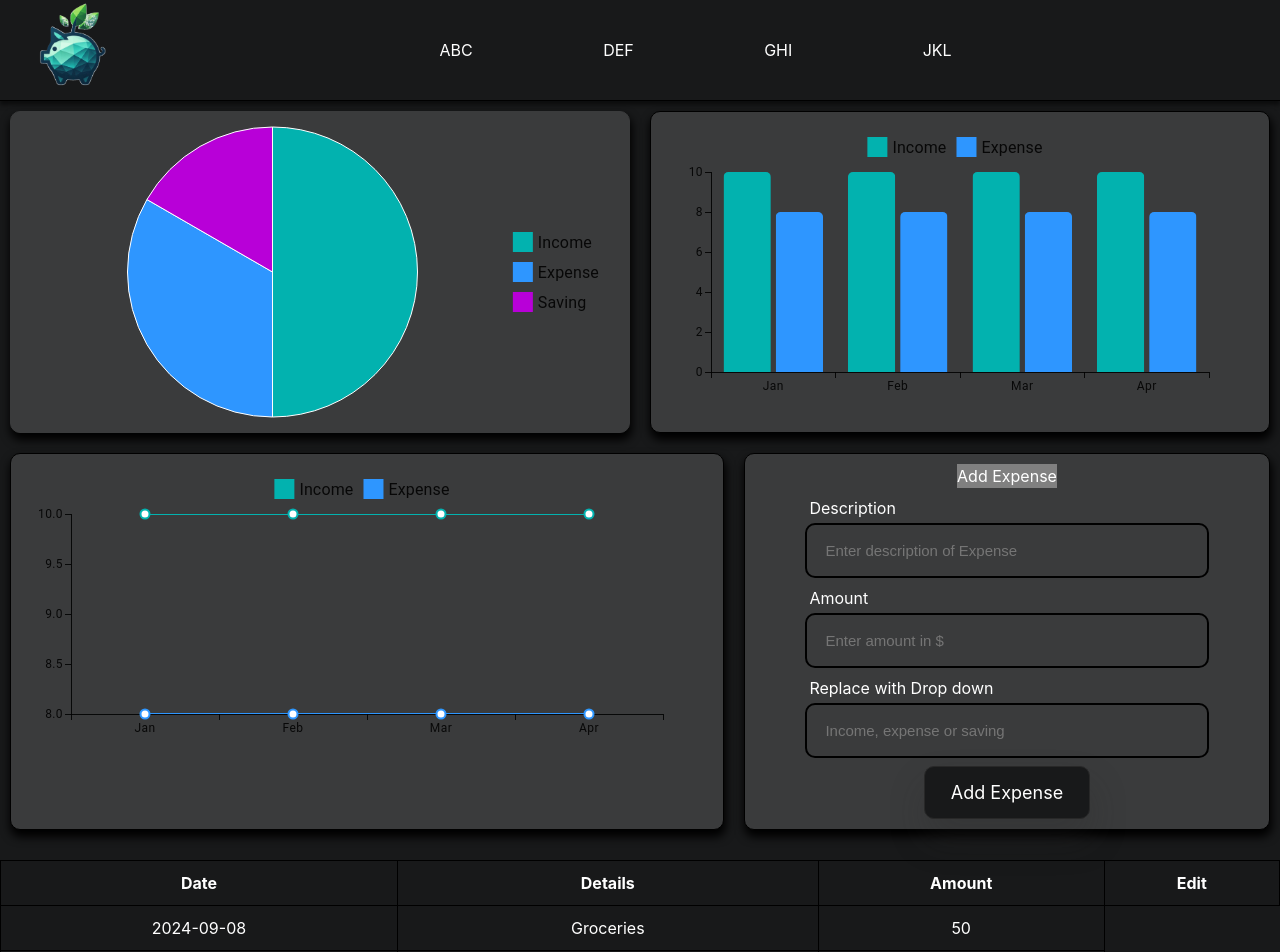
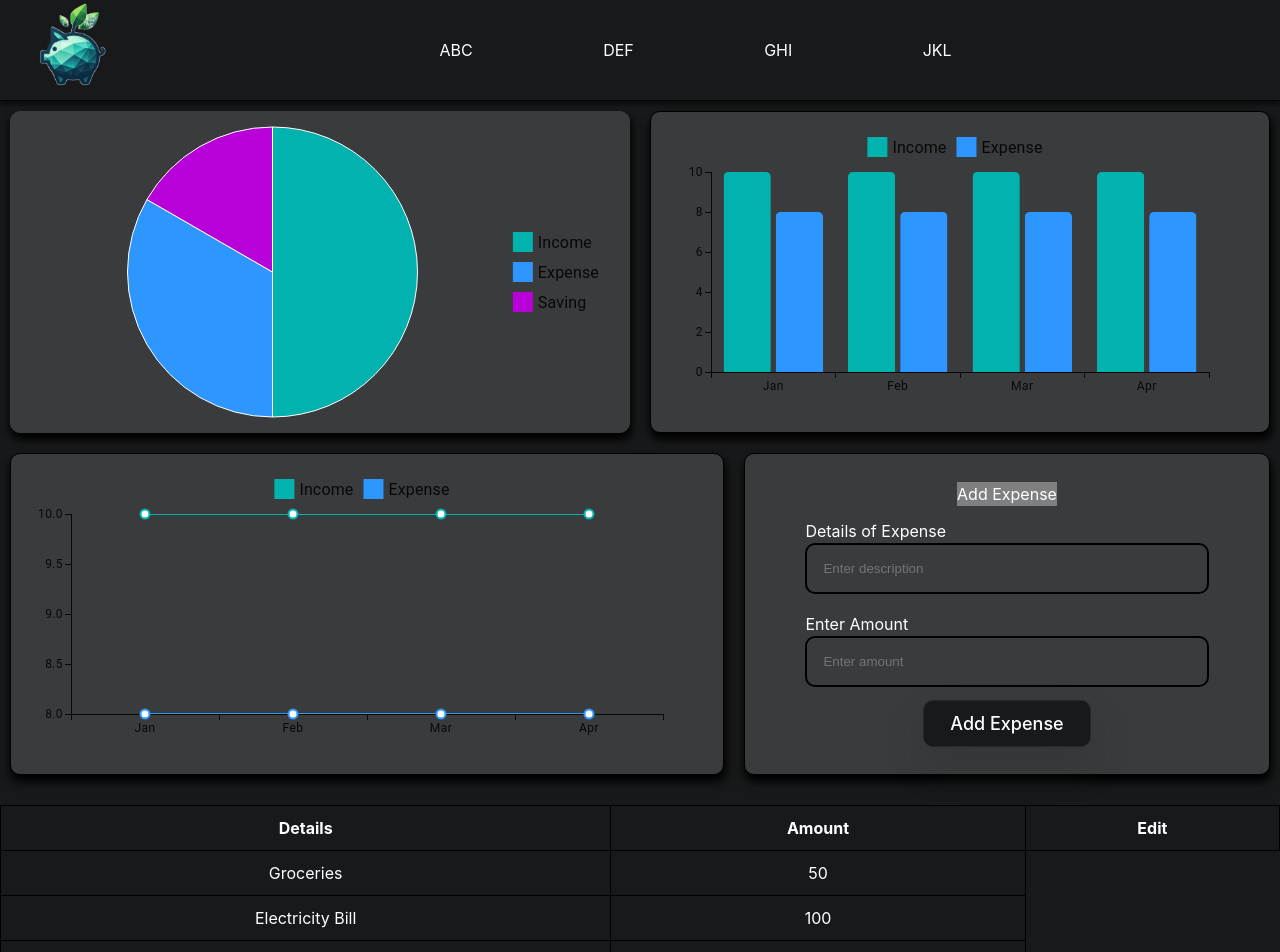
Before and after one commit to DevangBanda/MERN_ExpenseTracker, a React (Vite) app in the folder client/: page / in a window 1280 px wide. Shown: the top 952 px of the page. Built offline with nearby package versions, Linux system fonts and the light colour scheme.

Commit message:
Expense Table

```diff
--- a/client/src/Components/AddExpense.jsx
+++ b/client/src/Components/AddExpense.jsx
@@ -1,7 +1,7 @@
-import React from 'react';
+import React, {useState, useMemo} from 'react';
 import styled from 'styled-components';
 import TextInput from './TextInput';
-
+import Input_Dash from './Input_Dash';
 import Button_Dash from './Button_Dash';
 
 const Expense = styled.div`
@@ -25,35 +25,57 @@ const SubtopicHeading = styled.div`
 background: grey;
 `;
 
-const AddExpense = () => {
+const AddExpense = React.memo(({onAddExpense}) => {
+
+    const [description, setDescription] = useState('');
+    const [amount, setAmount] = useState('');
+    const [expense, setExpense] = useState({description: '', amount: ''})
+
+      // Function to handle description change
+  const handleDescriptionChange = (value) => {
+    setDescription(value);
+  };
+
+    // Function to handle amount change
+    const handleAmountChange = (value) => {
+        setAmount(value);
+      };
 
     const handleAddExpenseClick = () => {
-        console.log("buttonClicked");
+        setExpense({description, amount });
+
+        onAddExpense({description, amount});
     }
+
+
   return (
     <Expense>
     <SubtopicHeading>Add Expense</SubtopicHeading>
-      <TextInput
-        label = "Description"
-        placeholder = "Enter description of Expense"
-        onChange={(e) => (e.target.value)}
+      <Input_Dash
+        name = "description"
+        value={description}
+        onChange={handleDescriptionChange}
+        type="text"
+        placeholder="Enter description"
+        label = "Details of Expense"
         />
 
-      <TextInput
-        label = "Amount"
-        placeholder = "Enter amount in $"
-        onChange={(e) => (e.target.value)}/>
-
-      <TextInput
-      label = "Replace with Drop down"
-      placeholder = "Income, expense or saving"/>
+      <Input_Dash
+        name = "amount"
+        value={amount}
+        onChange={handleAmountChange}
+        type="text"
+        placeholder="Enter amount"
+        validateFloat={true} // Enable float validation
+        label = "Enter Amount"
+        />
 
       {/* Add Date picker  */}
-      <Button_Dash  text="Add Expense" onClick={handleAddExpenseClick}/>
+      <Button_Dash type="submit" text="Add Expense" onClick={handleAddExpenseClick}/>
 
     </Expense>
 
   )
-}
+})
 
 export default AddExpense
--- a/client/src/Components/Button_Dash.jsx
+++ b/client/src/Components/Button_Dash.jsx
@@ -1,7 +1,7 @@
 import React from "react";
 import styled from "styled-components";
 
-const Button = styled.div`
+const Button = styled.button`
     border-radius: 10px;
     color: white;
     font-size: 18px;
@@ -19,7 +19,7 @@ const Button = styled.div`
     }`;
 
 
-const Button_Dash = ({text, onClick}) => {
+const Button_Dash = ({text, type, onClick}) => {
   return (
     <Button onClick={onClick}>
         {text}
--- a/client/src/Components/Expense/ExpenseTable.jsx
+++ b/client/src/Components/Expense/ExpenseTable.jsx
@@ -1,15 +1,32 @@
-import React from 'react';
+import React, {useEffect, useState, useRef} from 'react';
 import styled from 'styled-components';
 
 
 
-const ExpenseTable = () => {
+const ExpenseTable = ({addedExpense}) => {
 
-    const expenses = [
-        { date: "2024-09-08", details: "Groceries", amount: 50 },
-        { date: "2024-09-07", details: "Electricity Bill", amount: 100 },
-        { date: "2024-09-05", details: "Dinner", amount: 30 }
-      ];
+
+  const [newExpense] = addedExpense; //Deconstruct the object
+
+
+  const hasMounted = useRef(false);
+
+  const [Expense, setExpense] = useState([
+    {description: 'Groceries', amount: 50 },
+    {description: 'Electricity Bill', amount: 100 },
+    {description: 'Dinner', amount: 30 }
+  ]);
+
+  //Update the Expense whenever addedExpense is changed
+  useEffect(() => {
+    if(newExpense && hasMounted.current ){
+      newExpense.amount = parseFloat(newExpense.amount);
+      setExpense((prevExpense) => [...prevExpense, newExpense]);
+    }
+    else{
+      hasMounted.current = true;
+    }
+  }, [addedExpense]);
 
       const tableStyle = {
         width: '100%',
@@ -27,7 +44,7 @@ const ExpenseTable = () => {
     <table style = {tableStyle}>
         <thead>
             <tr>
-                <th style={cellStyle}>Date</th>
+                {/* <th style={cellStyle}>Date</th> */}
                 <th style={cellStyle}>Details</th>
                 <th style={cellStyle}>Amount</th>
                 <th style={cellStyle}>Edit</th>
@@ -35,11 +52,11 @@ const ExpenseTable = () => {
         </thead>
 
         <tbody>
-            {expenses.map((expense, index) => (
+            {Expense.map((Expense, index) => (
                 <tr key={index}>
-                    <td style={cellStyle}>{expense.date}</td>
-                    <td style={cellStyle}>{expense.details}</td>
-                    <td style={cellStyle}>{expense.amount}</td>
+                    {/* <td style={cellStyle}>{Expense.date}</td> */}
+                    <td style={cellStyle}>{Expense.description}</td>
+                    <td style={cellStyle}>{Expense.amount}</td>
                 </tr>
             ))}
         </tbody>
--- a/client/src/Components/Graphs/BarGraphData.jsx
+++ b/client/src/Components/Graphs/BarGraphData.jsx
@@ -14,7 +14,9 @@ box-shadow: 1px 6px 10px 1px black;
 {
 padding: 5px;}`;
 
-const BarGraphData = () => {
+const BarGraphData = React.memo(() => {
+
+
 
     //Using dataset in Bargraph, therefore, data needs to be an array of objects
     //Might need to define and use a valueFormatter with the real data
@@ -37,6 +39,6 @@ const BarGraphData = () => {
         />
     </BarGraph>
   )
-}
+});
 
 export default BarGraphData
--- a/client/src/Components/Graphs/LineChartData.jsx
+++ b/client/src/Components/Graphs/LineChartData.jsx
@@ -3,7 +3,7 @@ import { LineChart } from '@mui/x-charts';
 import styled from 'styled-components';
 
 
-const LineChartData = () => {
+const LineChartData = React.memo(() => {
 
     const chartData = [{"Income": 10, "Expense": 8, 'month': 'Jan'},
                     {"Income": 10, "Expense": 8, 'month': 'Feb'},
@@ -24,6 +24,7 @@ const LineChartData = () => {
     padding: 5px;}`;
 
   return (
+
     <LineContainer>
         <LineChart
             dataset={chartData}
@@ -35,6 +36,6 @@ const LineChartData = () => {
         />
     </LineContainer>
   )
-}
+});
 
 export default LineChartData
--- a/client/src/Components/Graphs/PieChartData.jsx
+++ b/client/src/Components/Graphs/PieChartData.jsx
@@ -16,8 +16,7 @@ box-shadow: 1px 6px 10px 1px black;
 padding: 5px;}
 `;
 
-const PieChartData = () => {
-
+const PieChartData = React.memo(() => {
     const chartData = [
         { id: 0, value: 30, label: 'Income' },
         { id: 1, value: 20, label: 'Expense' },
@@ -39,6 +38,6 @@ const PieChartData = () => {
         />
     </DataCard>
   )
-}
+});
 
 export default PieChartData
--- /dev/null
+++ b/client/src/Components/Input_Dash.jsx
@@ -0,0 +1,73 @@
+import React from 'react';
+import styled from 'styled-components';
+import PropTypes from 'prop-types';
+
+
+const Container = styled.div`
+display: flex;
+flex-direction: column;
+width: 80%;
+padding: 5px;`;
+
+
+const Label = styled.div``;
+
+const Input = styled.input`
+  border: 2px solid black;
+  border-radius: 10px;
+  background-color: transparent;
+  color: ${({ theme }) => theme.text_primary};
+  outline: none;
+  padding: 16px;
+  display: flex;
+  align-items: center;
+  gap: 12px;
+  &:focus-within {
+    border-color: ${({ theme }) => theme.border};
+  }`;
+
+const Input_Dash = ({label, placeholder, type, onChange, value, validateFloat}) => {
+
+
+    //Input Validation for the amount
+    const handleChange = (e) => {
+        let {value} = e.target;
+
+        if(validateFloat){
+            if(!isFinite(value) && !/^[+-]?\d+(\.\d+)?$/.test(value)){
+                return
+            }
+        }
+        onChange(value);
+    };
+
+  return (
+    <Container>
+        <Label>
+            {label}
+        </Label>
+        <Input
+            label = {label}
+            type={type}
+            value={value}
+            onChange={handleChange}
+            placeholder={placeholder}/>
+    </Container>
+  );
+};
+
+// Input_Dash.propTypes = {
+//     value: PropTypes.string,
+//     onChange: PropTypes.func,
+//     type: PropTypes.string,
+//     placeholder: PropTypes.string,
+//     validateFloat: PropTypes.bool
+// };
+
+// Input_Dash.defaultProps = {
+//     type: 'text',
+//     placeholder: '',
+//     validateFloat: false
+// };
+
+export default Input_Dash
--- a/client/src/Pages/dashboard.jsx
+++ b/client/src/Pages/dashboard.jsx
@@ -1,4 +1,4 @@
-import React from 'react';
+import React, {useCallback, useState, useMemo} from 'react';
 import styled, { ThemeProvider } from 'styled-components'
 import BarGraphData from '../Components/Graphs/BarGraphData';
 import PieChartData from '../Components/Graphs/PieChartData';
@@ -33,6 +33,21 @@ const ExpenseHistory = styled.div`
 
 const Dashboard = () => {
 
+  const [expense, setExpense] = useState([]);
+
+  const handleAddExpense = useCallback((newExpense) =>
+  {
+    console.log(newExpense);
+    setExpense((prevExpenses) => {
+      const updatedExpenses = [newExpense];
+      console.log("Updated expenses:", updatedExpenses);
+      return updatedExpenses;
+    });
+  }, []);  //Dependency array is empty, so the function is only created once
+
+ // Memoize the expenses array
+ const memoizedExpenses = useMemo(() => expense, [expense]);
+
   return (
     <Container>
       <ExpenseDisplayContainer>
@@ -45,13 +60,13 @@ const Dashboard = () => {
         </GraphDisplay>
         <GraphDisplay>
           <LineChartData/>
-          <AddExpense/>
+          <AddExpense onAddExpense={handleAddExpense}/>
 
         </GraphDisplay>
       </ExpenseDisplayContainer>
 
       <ExpenseHistory>
-        <ExpenseTable/>
+        <ExpenseTable addedExpense={memoizedExpenses}/>
 
       </ExpenseHistory>
 
```
